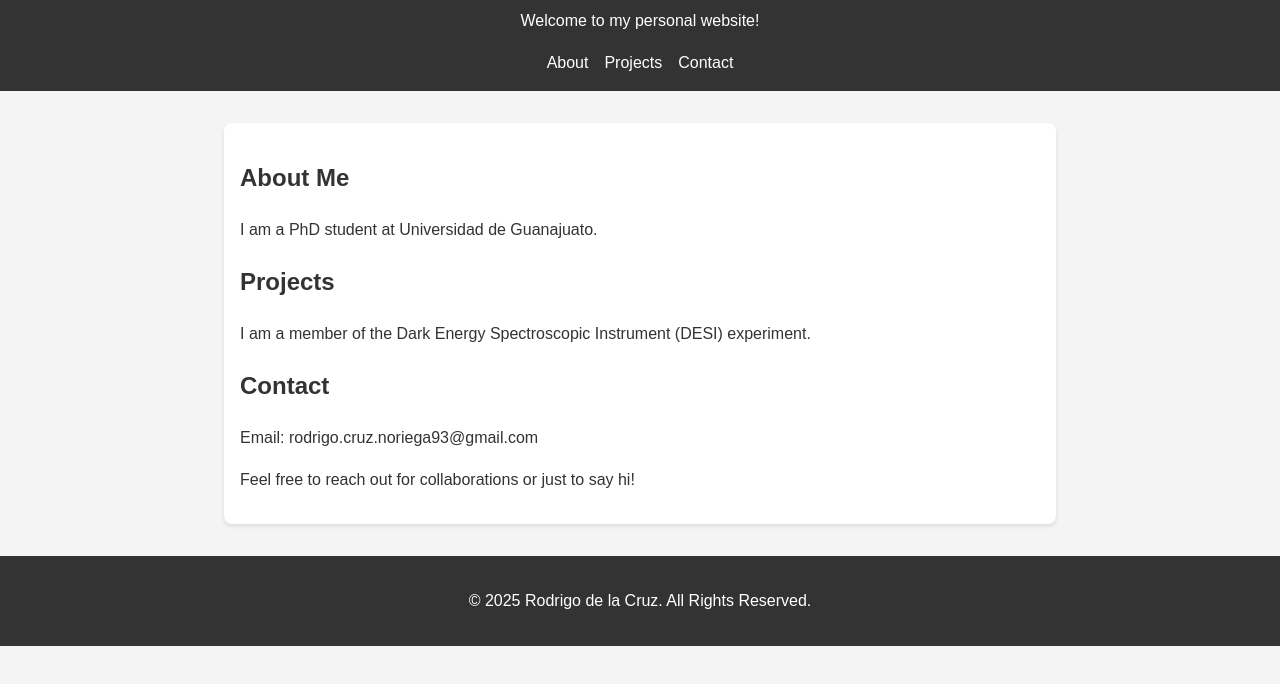
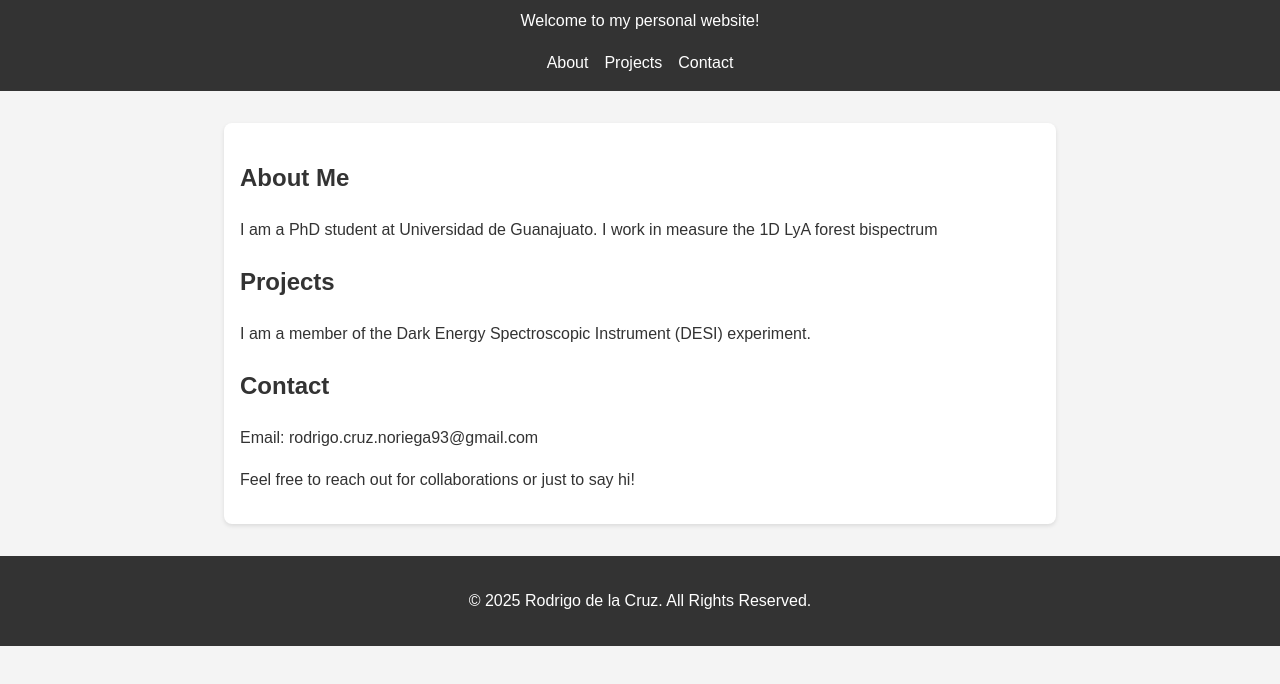
Before and after one commit to rodrigo9303/rodrigo9303.github.io, a plain HTML site: page index.html in a window 1280 px wide. Shown: the part 102-786 px from the top of the page. Drawn offline with Linux system fonts and the light colour scheme.

Commit message:
desi test1 version

```diff
--- a/index.html
+++ b/index.html
@@ -63,7 +63,7 @@
     <div class="container">
         <section id="about">
             <h2>About Me</h2>
-            <p>I am a PhD student at Universidad de Guanajuato.</p>
+            <p>I am a PhD student at Universidad de Guanajuato. I work in measure the 1D LyA forest bispectrum</p>
         </section>
 
         <section id="projects">
```
